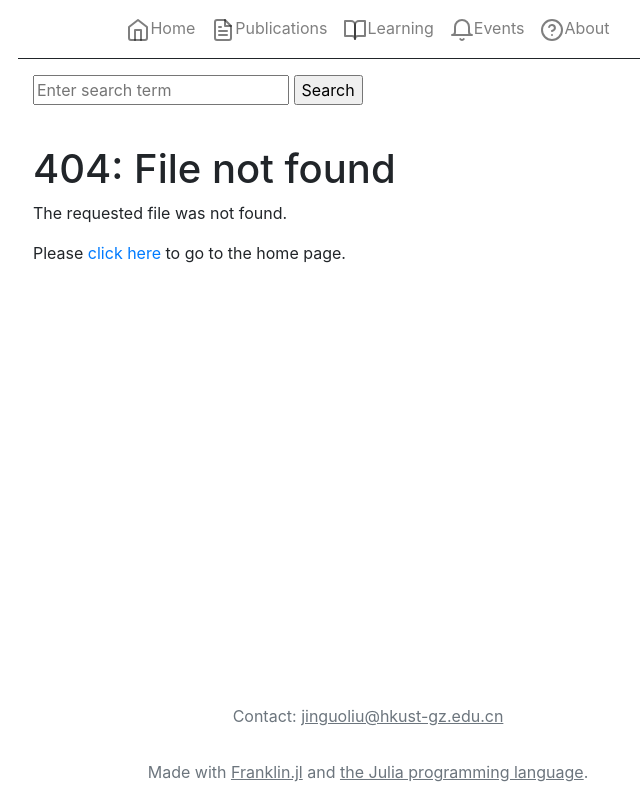
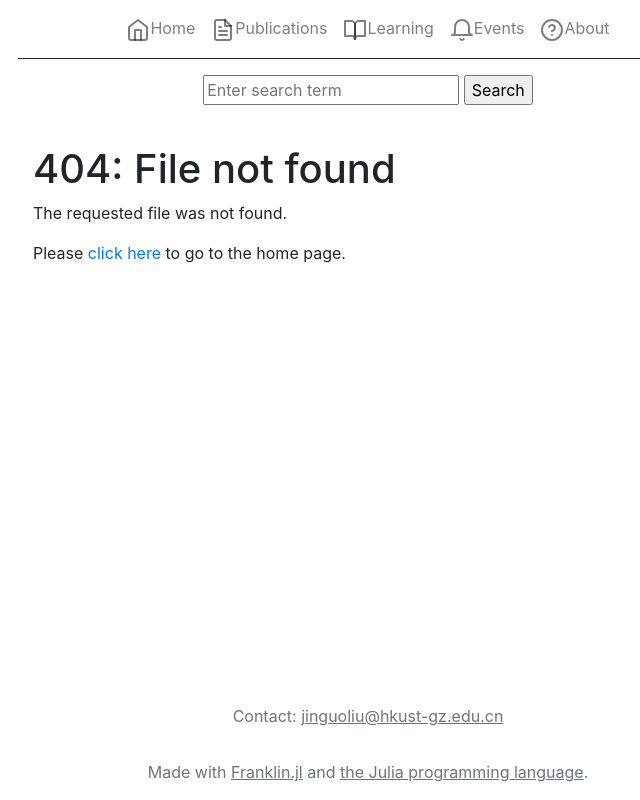
Before and after one commit to CodingThrust/trainingcamp, a plain HTML site: page 404.html in a window 1280 px wide. Shown: the whole page, without its empty margins (272-912 px from the left). Drawn offline with Linux system fonts and the light colour scheme.

Commit message:
Deploying to gh-pages from  @ 1eb86c09abd097c36990edca0a736598a8bde4c5 🚀

```diff
--- a/404.html
+++ b/404.html
@@ -149,7 +149,7 @@ li p {
   <script src="/libs/lunr/lunrclient.min.js"></script>
 </head>
 <!-- ... -->
-<form id="lunrSearchForm" name="lunrSearchForm">
+<form id="lunrSearchForm" name="lunrSearchForm" style="text-align:center; margin-bottom:20px;">
   <input class="search-input" name="q" placeholder="Enter search term" type="text">
   <input type="submit" value="Search" formaction="/search/index.html">
 </form>
```
Also changed, not shown: About/index.html (+1 -1 lines), Events/Algorithm/index.html (+1 -1 lines), Events/AtomLoading/index.html (+1 -1 lines), Events/ErrorCorrection/index.html (+1 -1 lines), Events/Simulation/dezheng/index.html (+1 -1 lines), Events/Simulation/final-xzgao/index.html (+1 -1 lines), Events/Simulation/yidai/index.html (+1 -1 lines), Events/index.html (+1 -1 lines), Learning/index.html (+1 -1 lines), Publications/index.html (+1 -1 lines), index.html (+1 -1 lines), search/index.html (+1 -1 lines).
